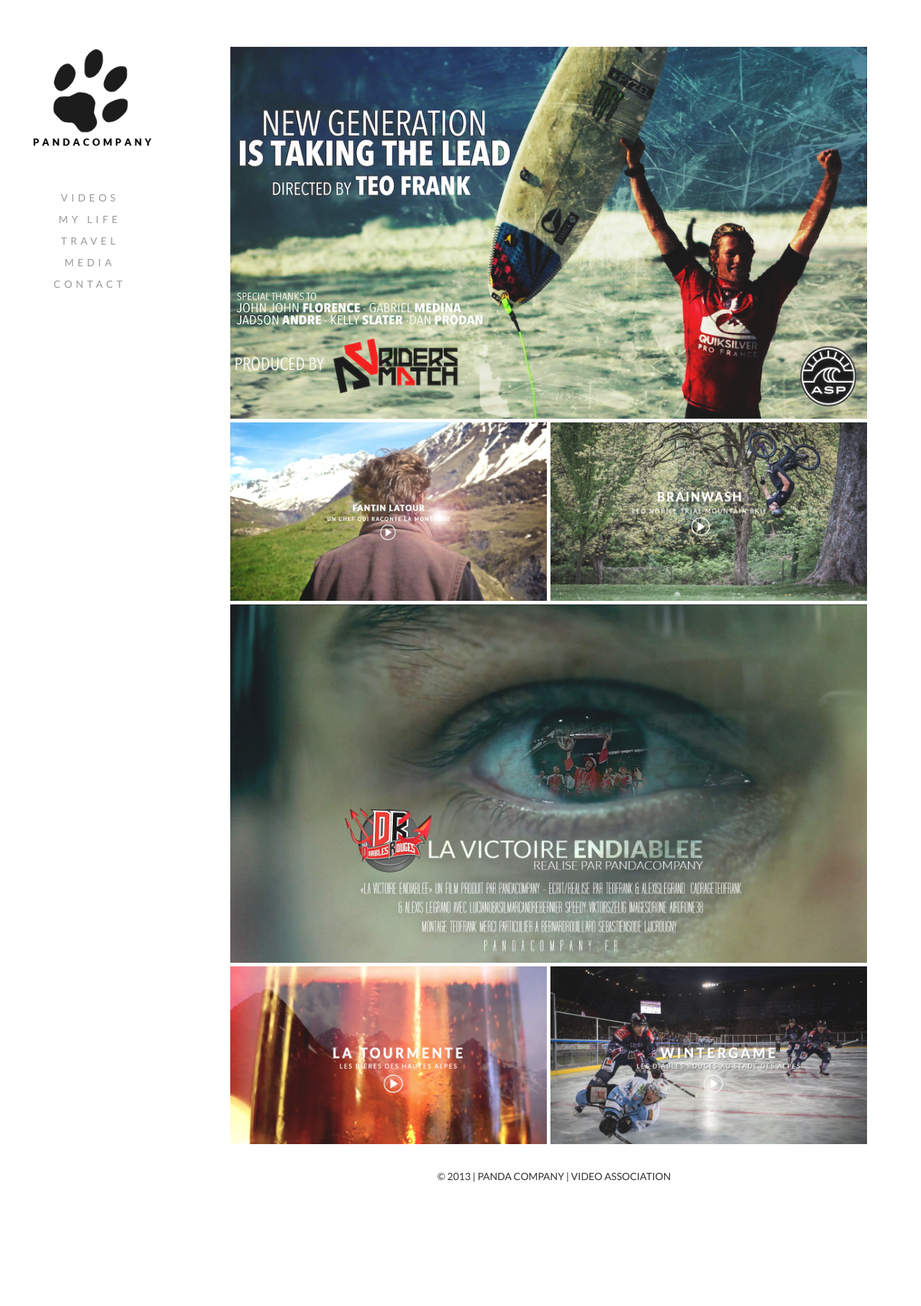
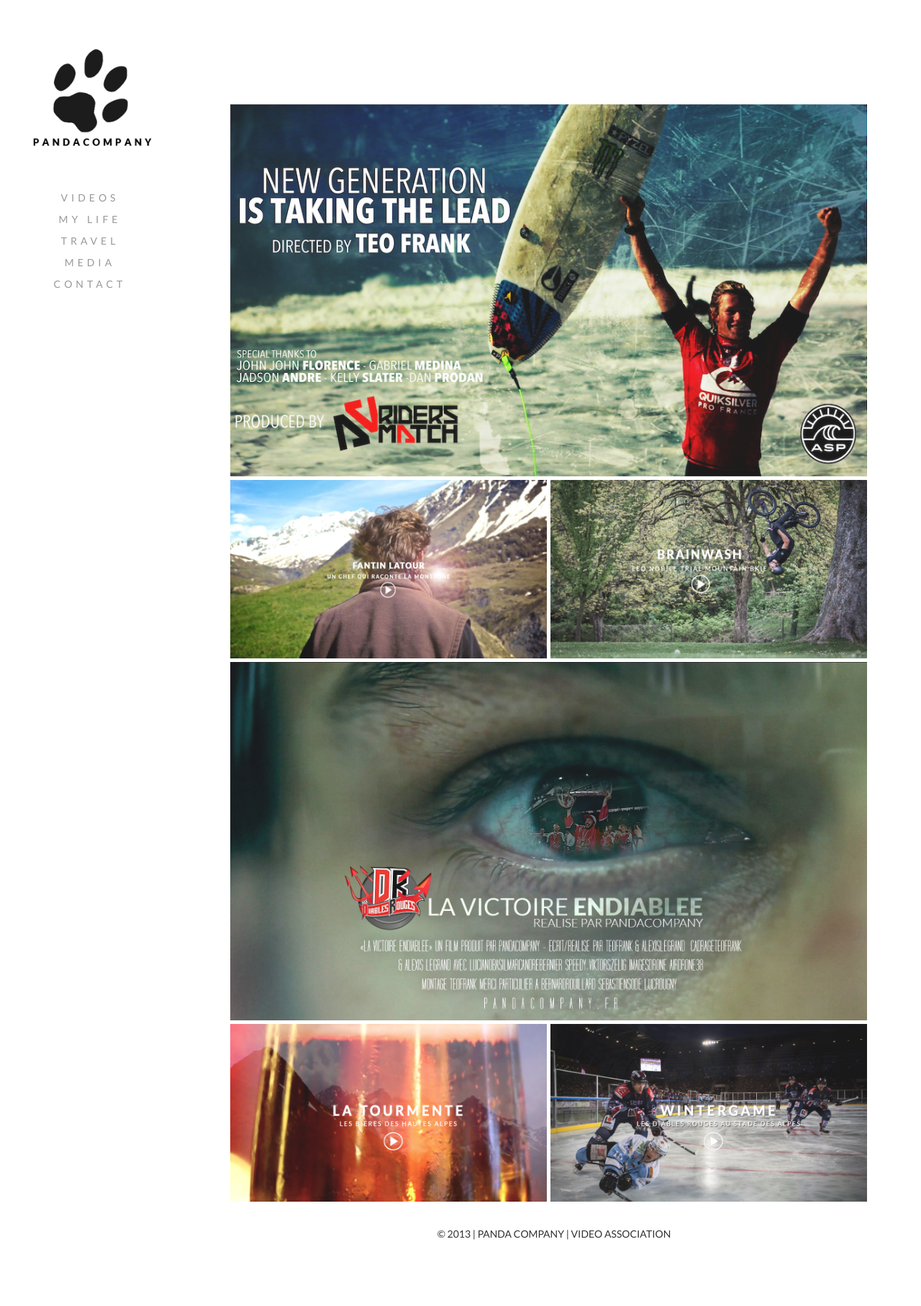
Before and after one commit to nicnhus22/nicnhus.github.io, a PHP site: page / in a window 1280 px wide. Shown: the whole page at 72% size. Before the commit the page ends 1643 px from the top, so only its background shows below. Run offline with PHP 8.4, Linux system fonts and the light colour scheme; some libraries are stand-ins or nearby versions.

Commit message:
Revert "Remove top padding."
This reverts commit 24f5ba96d3716bafd5b63fdb59f5c8f07dc7e571.

```diff
--- a/css/style.css
+++ b/css/style.css
@@ -127,7 +127,6 @@
 .inset {
   padding: 80px;
   margin-right: 10px;
-  padding-top:0;
 }
 
 /* line 96, style.scss */
```
Also changed, not shown: images/thumb_alaska.png (deleted), images/thumb_serreche.jpeg (deleted).
